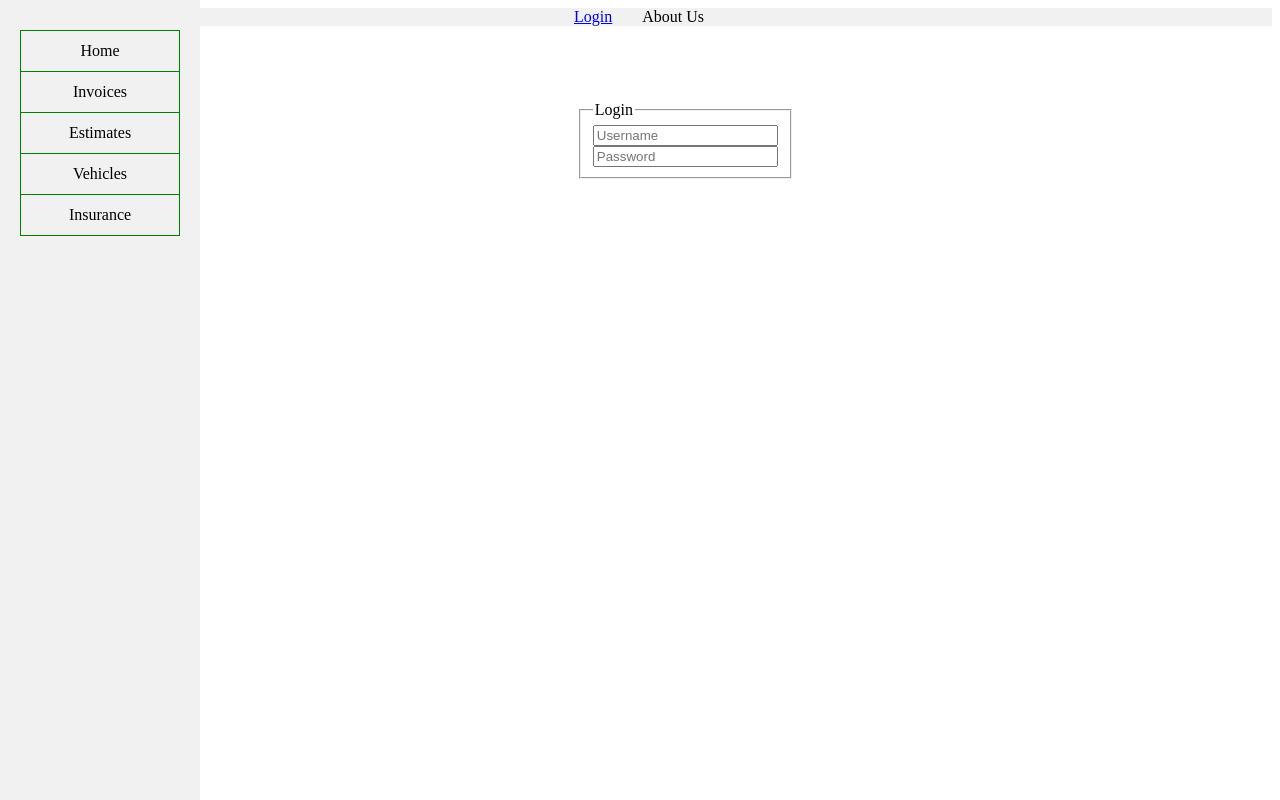
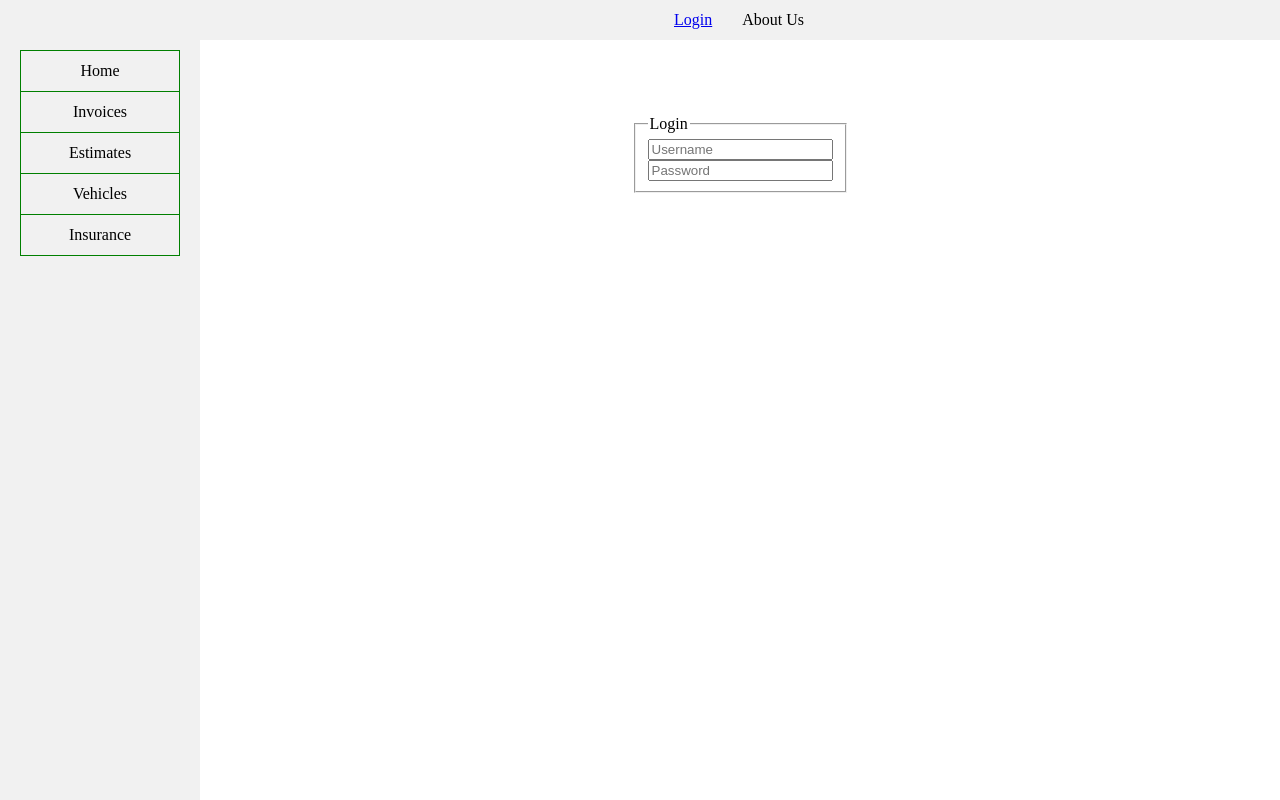
Before and after one commit to srservices9/bootp1.office-manager, a Flask app: page / in a window 1280 px wide. Run offline with Flask 3, Linux system fonts and the light colour scheme; parts of the project's set-up code (start-up, migrations or seed data) failed here and were passed over.

Commit message:
Worked on frontend and corrected file extensions.
Containerized layout and adapted flexboxes for main page contect to keep
element positions relative to main page.
Also changed html file extentions to jinja per recommendation.

```diff
--- a/src/bootp1/routes/home.py
+++ b/src/bootp1/routes/home.py
@@ -6,4 +6,4 @@ home = Blueprint("home", __name__, template_folder="templates")
 @home.route("/home")
 @home.route("/")
 def welcome():
-    return render_template("login.html")
+    return render_template("login.jinja")
--- a/src/bootp1/routes/section.py
+++ b/src/bootp1/routes/section.py
@@ -10,4 +10,4 @@ section = Blueprint("section", __name__, template_folder="templates")
 @section.route("")
 def invoice():
         CUSTOMERS = RECORDS.search_for_records("CUSTOMER")
-        return render_template("invoice-search.html", customers=CUSTOMERS)
+        return render_template("invoice-search.jinja", customers=CUSTOMERS)
--- a/src/bootp1/templates/home.html
+++ b/src/bootp1/templates/home.jinja
@@ -1,4 +1,4 @@
-{% extends "main-template.html" %}
+{% extends "main-template.jinja" %}
 {% block title %}Home{% endblock %}
 
 {% block tabs %}
--- a/src/bootp1/templates/invoices.html
+++ b/src/bootp1/templates/invoices.jinja
@@ -1,4 +1,4 @@
-{% extends "main-template.html" %}
+{% extends "main-template.jinja" %}
 
 {% block tabs %}
 <li class="tab"><a href="/sections/invoices">Invoices</a></li>
--- a/src/bootp1/templates/login.html
+++ b/src/bootp1/templates/login.jinja
@@ -1,11 +1,12 @@
-{% extends "home.html" %}
+{% extends "home.jinja" %}
 
 {% block style %}
 <style>
         #login {
                 margin-top: 75px;
-                margin-left: 45%;
-                display: inline-block;
+                justify-content: center;
+                align-items: center;
+                display: flex;
         }
 </style>
 {% endblock %}
--- a/src/bootp1/templates/main-template.html
+++ b/src/bootp1/templates/main-template.jinja
@@ -3,6 +3,11 @@
 <html, lang="en">
 
         <style>
+                .body {
+                        margin: 0;
+                        padding: 0;
+                }
+
                 #sidebar {
                         top: 0;
                         left: 0;
@@ -17,7 +22,7 @@
                 }
 
                 #inner_sidebar {
-                        margin-top: 30px;
+                        margin-top: 50px;
                         margin-left: 20px;
                         margin-right: 20px;
                         border-left: 1px solid green;
@@ -46,15 +51,29 @@
                         align-items: center;
                         list-style-type: none;
                         margin: 0;
+                        margin-left: 200px;
                         padding: 0;
+                        height: 40px;
                         background-color: #f1f1f1;
                 }
 
                 .tab {
                         display: block;
+                        height: 40px;
+                        line-height: 40px;
                         padding-left: 14px;
                         padding-right: 16px;
+                        color: black;
                         text-decoration: none;
+                }
+
+                .tab:hover {
+                        background-color: green;
+                        color: white;
+                }
+
+                #main_page {
+                        margin-left: 200px;
                 }
         </style>
 
@@ -66,7 +85,7 @@
                 {% endblock %}
         </head>
 
-        <body>
+        <body class="body">
                 <menu id="sidebar">
                         <div id="inner_sidebar">
                                 <li><a class="section" href="/home">Home</a></li>
@@ -82,8 +101,10 @@
                         {% block tabs %}
                         {% endblock %}
                 </menu>
-                {% block page %}
-                {% endblock %}
+                <div id="main_page">
+                        {% block page %}
+                        {% endblock %}
+                </div>
         </body>
 
         </html>
```
Also changed, not shown: src/bootp1/templates/invoice-search.jinja (renamed from src/bootp1/templates/invoice-search.html, +7 -3 lines).
